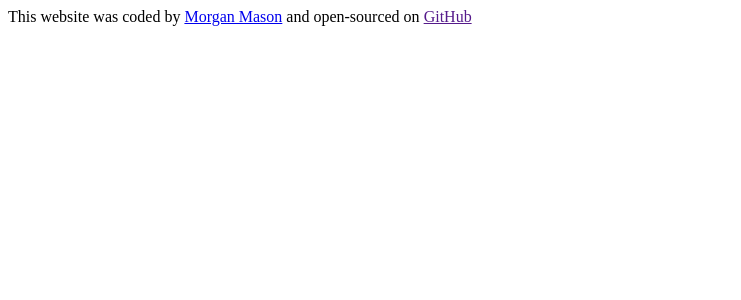
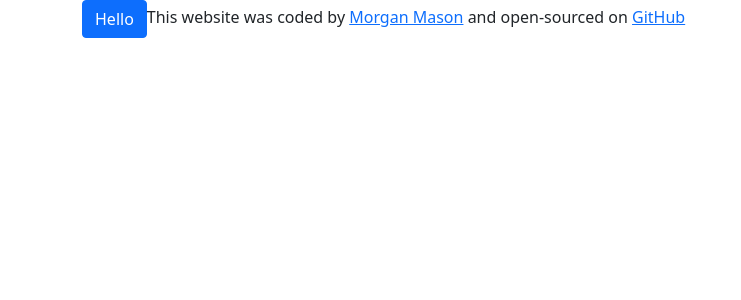
Before and after one commit to masonmol/weather-react-final, a React (Create React App) app: page / in a window 1280 px wide. Shown: the top 300 px of the page, without its empty margins (0-741 px from the left). Built offline with nearby package versions, Linux system fonts and the light colour scheme.

Commit message:
added bootstrap

```diff
--- a/package.json
+++ b/package.json
@@ -6,6 +6,7 @@
     "@testing-library/jest-dom": "^5.16.1",
     "@testing-library/react": "^12.1.2",
     "@testing-library/user-event": "^13.5.0",
+    "bootstrap": "^5.1.3",
     "react": "^17.0.2",
     "react-dom": "^17.0.2",
     "react-scripts": "5.0.0",
--- a/src/App.js
+++ b/src/App.js
@@ -3,7 +3,9 @@
 export default function App() {
   return (
     <div className="App">
+      <div className="container">
         <footer>
+          <button className="btn btn-primary">Hello</button>
           This website was coded by{" "}
           <a
             href="https://infallible-bhaskara-573893.netlify.app/"
@@ -13,10 +15,15 @@
             Morgan Mason
           </a>{" "}
           and open-sourced on{" "}
-        <a href="" target="_blank" rel="noreferrer">
+          <a
+            href="https://github.com/masonmol/weather-react-final"
+            target="_blank"
+            rel="noreferrer"
+          >
             GitHub
           </a>
         </footer>
       </div>
+    </div>
   );
 }
```
Also changed, not shown: src/index.js (+7 -6 lines), 1 other file (tests, documents, lock files or other folders). Lines whose indentation alone changed are shown as unchanged.
